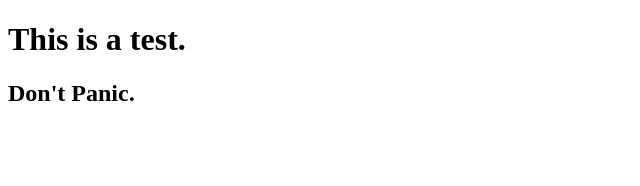
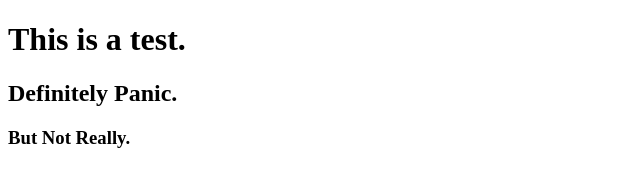
Before and after one commit to covalence-teach/git-practice, a plain HTML site: page index.html in a window 1280 px wide. Shown: the whole page, without its empty margins (0-640 px from the left). Drawn offline with Linux system fonts and the light colour scheme.

Commit message:
making a slight change to index.html

```diff
--- a/index.html
+++ b/index.html
@@ -8,6 +8,7 @@
 </head>
 <body>
     <h1>This is a test.</h1>
-    <h2>Don't Panic.</h2>
+    <h2>Definitely Panic.</h2>
+    <h3>But Not Really.</h3>
 </body>
 </html>
```
